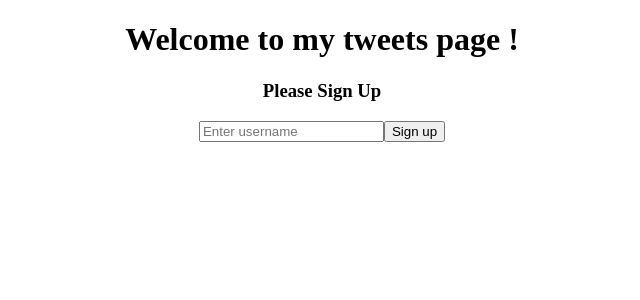
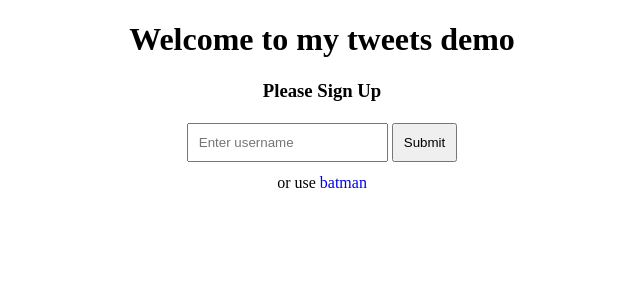
Before and after one commit to Serg702/myTweetsPages, a React (Create React App) app: page /reply/26p5pskqi88i58qmza2gid in a window 1280 px wide. Shown: the top 300 px of the page, without its empty margins (318-958 px from the left). Built offline with nearby package versions, Linux system fonts and the light colour scheme.

Commit message:
Refactor code , add user to log in

```diff
--- a/src/App.js
+++ b/src/App.js
@@ -6,7 +6,6 @@ import Main from "./components/Main";
 import MyTweets from "./components/MyTweets";
 import CreateTweet from "./components/CreateTweet";
 import Reply from "./components/Reply";
-import { handleInitialData } from "./actions";
 import { connect } from "react-redux";
 
 class App extends Component {
@@ -14,15 +13,9 @@ class App extends Component {
     isLoading: true
   };
 
-  componentDidMount() {
-    this.props.dispatch(handleInitialData());
-  }
+  componentDidMount() {}
 
-  componentDidUpdate() {
-    const { users, tweets } = this.props;
-    if (users && tweets && this.state.isLoading) {
-    }
-  }
+  componentDidUpdate() {}
   render() {
     const { authedUser } = this.props;
     return (
--- a/src/components/LoginPage.js
+++ b/src/components/LoginPage.js
@@ -1,5 +1,6 @@
 import React, { Component } from "react";
 import { connect } from "react-redux";
+import { handleInitialData } from "../actions";
 import { addAuthedUser } from "../actions/authedUser";
 import { addNewUser } from "../actions/users";
 import { css } from "emotion";
@@ -7,41 +8,78 @@ import { css } from "emotion";
 const headerStyles = css`
   text-align: center;
 `;
+const inputError = css`
+  color: red;
+`;
 
+const box = css`
+  padding: 10px;
+  margin: 2px;
+`;
+
+const existStyles = css`
+  margin: 10px;
+`;
+
+const linkStyles = css`
+  text-decoration: none;
+`;
 class LoginPage extends Component {
   state = {
-    value: ""
+    value: "",
+    error: "",
+    authedUser: "batman"
   };
 
   handleChange = e => {
     this.setState({ value: e.target.value });
   };
 
-  componentDidMount = () => {
-
-  };
+  componentDidMount = () => {};
 
   handleSubmit = e => {
     e.preventDefault();
     const { dispatch } = this.props;
-    dispatch(addAuthedUser(this.state.value));
+    const { value } = this.state;
+    if (value) {
+      dispatch(addAuthedUser(value));
+      dispatch(addNewUser());
+      dispatch(handleInitialData());
+    } else {
+      this.setState({ error: "Input is required !" });
+    }
+  };
+
+  handleLink = e => {
+    const { dispatch } = this.props;
+    dispatch(addAuthedUser(this.state.authedUser));
     dispatch(addNewUser());
+    dispatch(handleInitialData());
   };
 
   render() {
+    const { error, authedUser } = this.state;
     return (
       <div>
         <div className={headerStyles}>
-          <h1>Welcome to my tweets page !</h1>
+          <h1>Welcome to my tweets demo </h1>
           <h3>Please Sign Up</h3>
           <form onSubmit={this.handleSubmit}>
             <input
               type="text"
               placeholder="Enter username"
               onChange={this.handleChange}
+              className={box}
             />
-            <button>Sign up</button>
+            <button className={box}>Submit</button>
           </form>
+          <div className={existStyles}>
+            <span>or use </span>
+            <a href="#" className={linkStyles} onClick={this.handleLink}>
+              {`${authedUser}`}
+            </a>
+          </div>
+          <p className={inputError}>{error ? error : ""}</p>
         </div>
       </div>
     );
--- a/src/components/MyTweets.js
+++ b/src/components/MyTweets.js
@@ -17,22 +17,35 @@ const itemListStyle = css`
   label: tweet-li;
 `;
 
+const containerStyle = css`
+  text-align: center;
+`;
+
 class MyTweets extends Component {
   render() {
     const { users, authedUser, tweets } = this.props;
-    const myTweets = users[authedUser].tweets.sort(
-      (a, b) => tweets[b].timestamp - tweets[a].timestamp
-    );
+    let myTweets = "";
+
+    if (users[authedUser].tweets.length > 0 && tweets) {
+      myTweets = users[authedUser].tweets.sort(
+        (a, b) => tweets[b].timestamp - tweets[a].timestamp
+      );
+    }
 
     return (
       <div>
         <ul className={listStyle}>
-          {myTweets &&
+          {myTweets ? (
             myTweets.map(id => (
               <li key={uuid()} className={itemListStyle}>
                 <Tweet id={id} />
               </li>
-            ))}
+            ))
+          ) : (
+            <div className={containerStyle}>
+              <p>No tweets yet ...</p>
+            </div>
+          )}
         </ul>
       </div>
     );
--- a/src/components/Reply.js
+++ b/src/components/Reply.js
@@ -1,4 +1,4 @@
-import React, { Component, Fragment } from "react";
+import React, { Component } from "react";
 import { connect } from "react-redux";
 import CreateTweet from "./CreateTweet";
 import uuid from "uuid";
```
Also changed, not shown: 1 other file (tests, documents, lock files or other folders).
